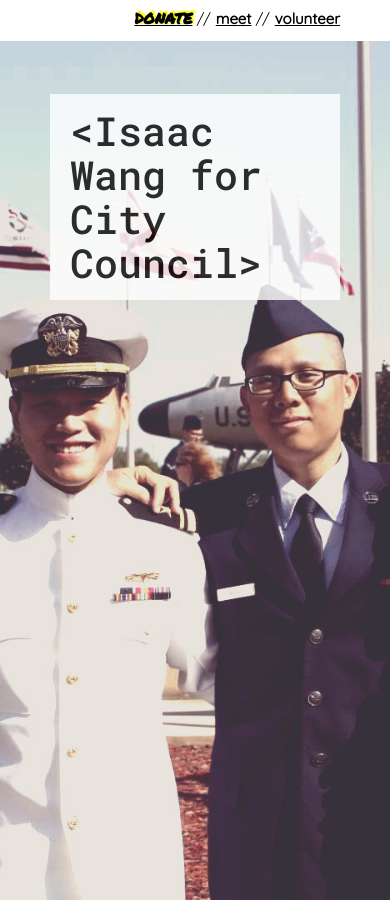
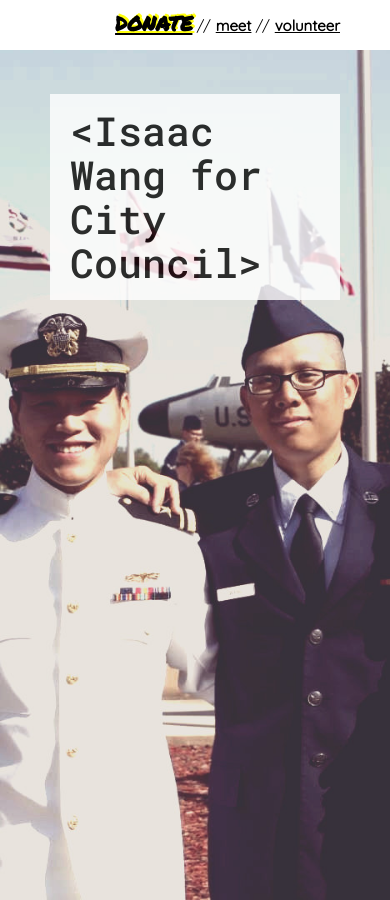
Before and after one commit to matikin9/campaign-website, a Jekyll site: the page built from index.md, in a window 390 px wide and 900 px high. Built offline with Jekyll 4.4.1, drawn with Linux system fonts in a browser that asks for light colours; nearby versions of some CDN libraries.

Commit message:
changed donate button size to x-large for mobile

```diff
--- a/_includes/css/style.css
+++ b/_includes/css/style.css
@@ -109,6 +109,6 @@ a {
     }
 
     #donate-link {
-        font-size: large;
+        font-size: x-large;
     }
 }
```
